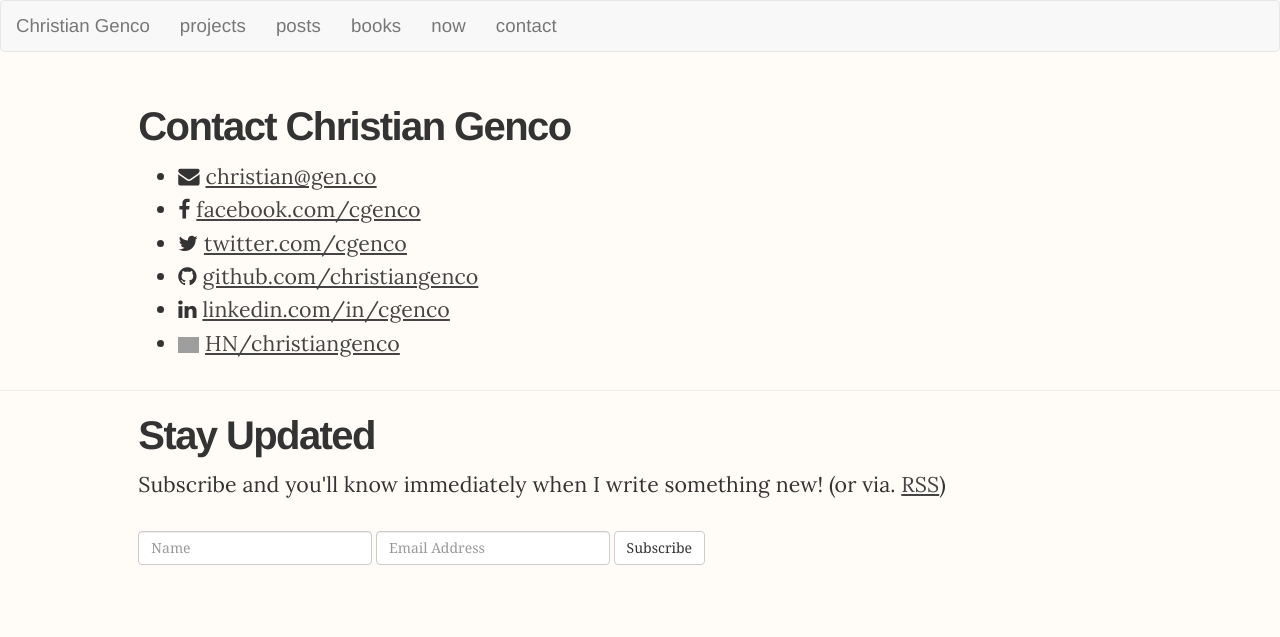
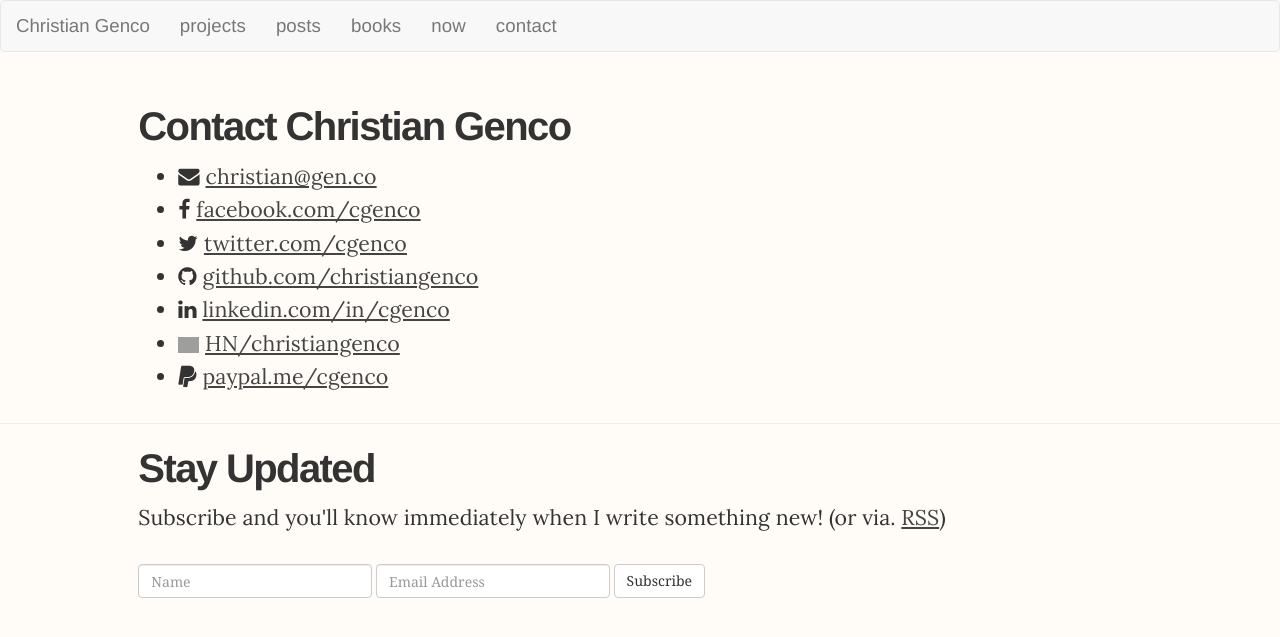
Before and after one commit to christiangenco/christiangenco.github.io, a Jekyll site: the page built from contact.md, in a window 1280 px wide. Shown: the top 637 px of the page. Built offline with Jekyll 4.4.1, drawn with Linux system fonts in a browser that asks for light colours; nearby versions of some CDN libraries; grey boxes are pictures that could not be loaded.

Commit message:
add paypal.me link

```diff
--- a/contact.md
+++ b/contact.md
@@ -12,4 +12,5 @@
   <li><i class="fa fa-github"></i> <a href="https://github.com/christiangenco">github.com/christiangenco</a></li>
   <li><i class="fa fa-linkedin"></i> <a href="http://www.linkedin.com/in/cgenco">linkedin.com/in/cgenco</a></li>
   <li><img src="http://i.imgur.com/SEbaajC.png" style="display: inline; width: 21px" /> <a href="https://news.ycombinator.com/user?id=christiangenco">HN/christiangenco</a></li>
+  <li><i class="fa fa-paypal"></i> <a href="https://paypal.me/cgenco">paypal.me/cgenco</a></li>
 </ul>
```
